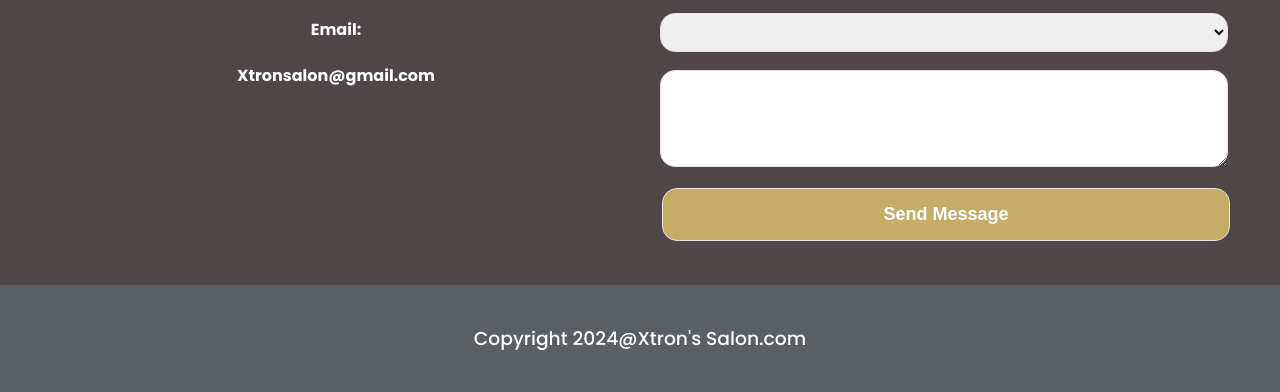
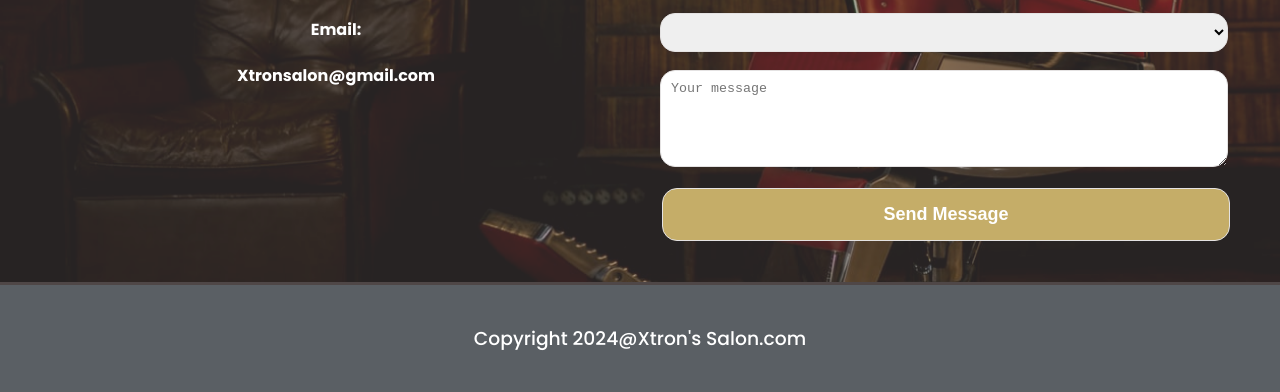
Before and after one commit to shivukiran/SalonWebsite, a plain HTML site: page contact.html in a window 1280 px wide. Shown: the part 435-827 px from the top of the page. Drawn offline with Linux system fonts and the light colour scheme.

Commit message:
modified the contact page
added the server file

```diff
--- a/contact.html
+++ b/contact.html
@@ -24,23 +24,21 @@
                     <li><a href="about.html">About</a></li>
                     <li><a href="contact.html">Contact</a></li>
                 </ul>
-
             </nav>
         </div>
     </header>
 
     <main id="contact">
-        <div id="jarallax-container-0" style="position: absolute; top: 0px; left: 0px; width: 100%; height: 100%; overflow: hidden; z-index: -100;"><div style="background-position: 50% 50%; background-size: cover; background-repeat: no-repeat;
-
-            background-image: url(../salon2/images/andre-reis-1_DAlXy0wng-unsplash.jpg);
-
-            position: fixed; top: 0px; left: 0px; width: 1954px; height: 700px;
-            opacity: 50%;
-         overflow: hidden; pointer-events: none; transform-style: preserve-3d; backface-visibility: hidden; will-change: transform, opacity; margin-top: 48px; transform: translate3d(0px, -31.115px, 0px);"></div></div>
-     <div class="contact-head">
-        <h1>Contact Us</h1>
-        <!-- <hr id="hr-main"> -->
-    </div>
+        <div id="jarallax-container-0" style="position: absolute; top: 0px; left: 0px; width: 100%; height: 100%; overflow: hidden; z-index: -100;">
+            <div style="background-position: 50% 50%; background-size: cover; background-repeat: no-repeat;
+                        background-image: url(images/andre-reis-1_DAlXy0wng-unsplash.jpg);
+                        position: fixed; top: 0px; left: 0px; width: 1954px; height: 700px;
+                        opacity: 50%; overflow: hidden; pointer-events: none; transform-style: preserve-3d; backface-visibility: hidden; will-change: transform, opacity; margin-top: 48px; transform: translate3d(0px, -31.115px, 0px);">
+            </div>
+        </div>
+        <div class="contact-head">
+            <h1>Contact Us</h1>
+        </div>
 
         <div class="contact-header">
             <div class="flex-item-left">
@@ -52,30 +50,33 @@
                 <p>Xtronsalon@gmail.com</p>
             </div>
             <div class="flex-item-right">
-                <form action="">
-                    <input type="text" id="fname" placeholder="Your name">
+                <form action="/submit-form" method="POST">
+                    <input type="text" id="fname" name="fname" placeholder="Your name">
                     <input type="text" name="subject" id="subject" placeholder="Subject">
-                  <h2> Choose your service</h2> <select name="service" id="box1">
+                    <h2>Choose your service</h2>
+                    <select name="service" id="box1">
                         <option value=" "> </option>
                         <option value="hairstyle">Hair Style</option>
-                        <option value="hairstyle">Hair Colouring</option>
-                        <option value="hairstyle">Hair Spa</option>
-                        <option value="hairstyle">Facial</option>
-                        <option value="hairstyle">Skin Care</option>
-                        <option value="hairstyle">Hair Wash & Conditioning</option>
-                        <option value="hairstyle">Bridal MakeUp</option>
-                        <option value="hairstyle">Waxing</option>
+                        <option value="haircoloring">Hair Colouring</option>
+                        <option value="hairspa">Hair Spa</option>
+                        <option value="facial">Facial</option>
+                        <option value="skincare">Skin Care</option>
+                        <option value="hairwash">Hair Wash & Conditioning</option>
+                        <option value="bridalmakeup">Bridal MakeUp</option>
+                        <option value="waxing">Waxing</option>
                     </select>
-                    <textarea name="" id="textarea" rows="5" cols="15"></textarea>
-                    <button type="button">Send Message</button>
-
+                    <textarea name="message" id="textarea" rows="5" cols="15" placeholder="Your message"></textarea>
+                    <button type="submit">Send Message</button>
                 </form>
             </div>
         </div>
 
         <footer class="footer">
-                <h3> <span id="demo"> @copyrights</span><a href="http://127.0.0.1:3000/salon2/index.html">@Xtron's Salon.com</a></h3>
+            <h3><span id="demo"> @copyrights</span><a href="http://127.0.0.1:3000/contact.html">@Xtron's Salon.com</a></h3>
         </footer>
 
         <script src="script.js"></script>
     </main>
+</body>
+
+</html>
```
Also changed, not shown: server.js (added, +39 -0 lines).
